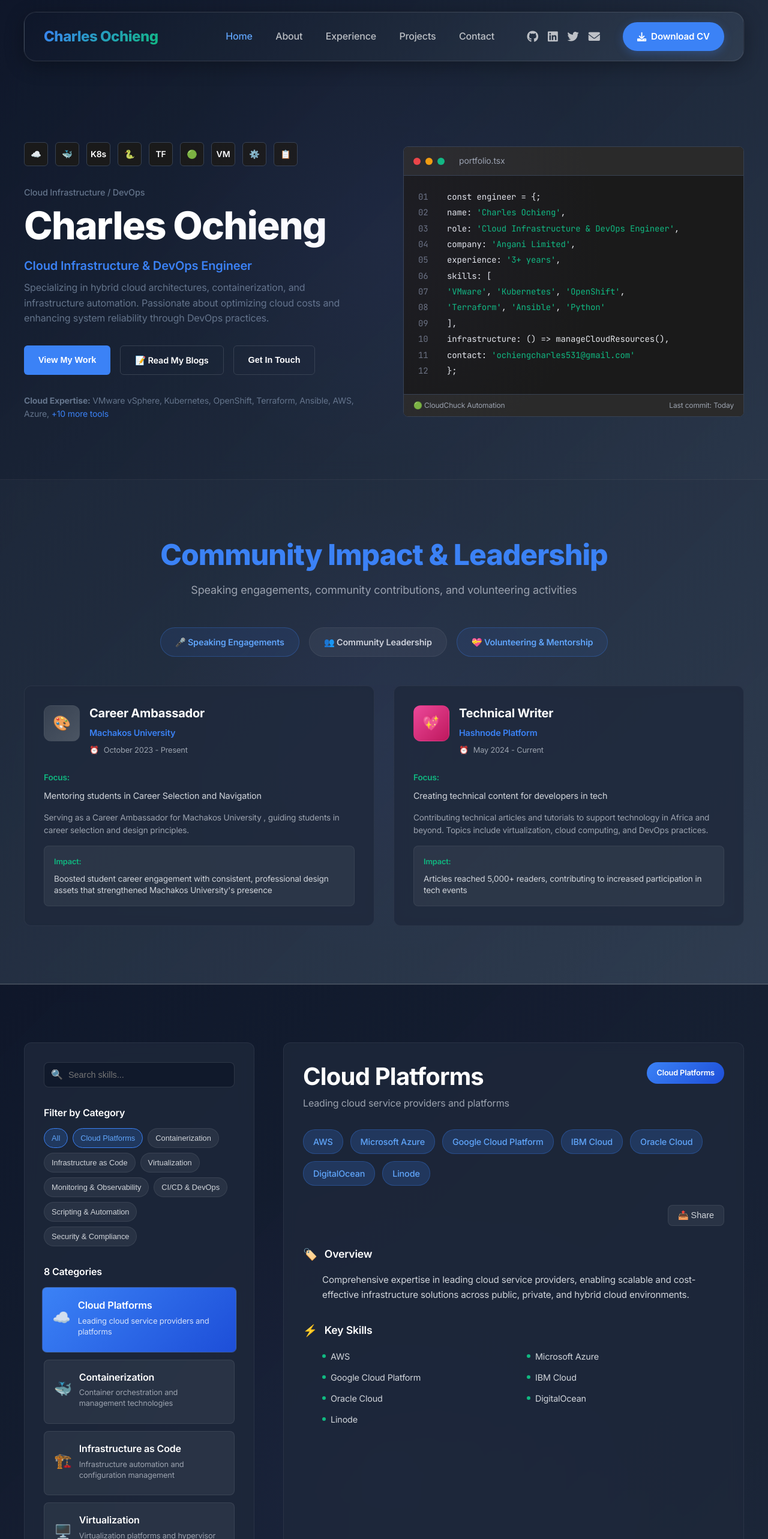
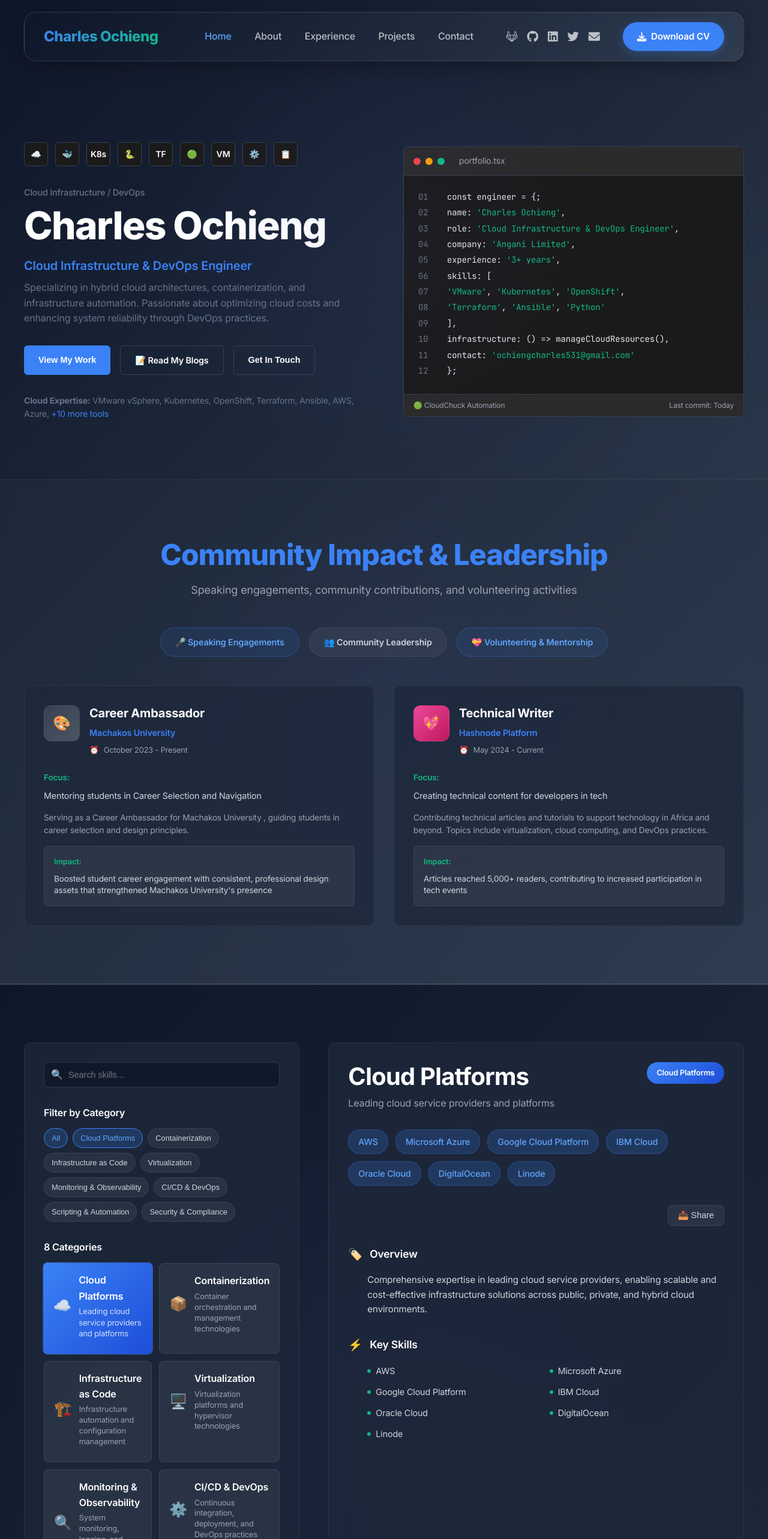
Before and after one commit to ChuckyCharles/my-website, a React (Create React App) app in the folder portfolio-react/: page / in a window 1280 px wide. Shown: the top 2566 px of the page at 60% size. Built offline with nearby package versions, Linux system fonts and the light colour scheme.

Commit message:
Updates in the home page

```diff
--- a/portfolio-react/src/pages/Home.js
+++ b/portfolio-react/src/pages/Home.js
@@ -392,6 +392,20 @@
               alignItems: 'center',
               marginLeft: '1rem'
             }}>
+                <a href="https://gitlab.com/CloudChuck"
+                 target="_blank"
+                 rel="noopener noreferrer"
+                 style={{
+                   color: 'rgba(255, 255, 255, 0.7)',
+                   fontSize: '1.2rem',
+                   transition: 'color 0.3s ease'
+                 }}
+                 onMouseEnter={(e) => e.target.style.color = '#60a5fa'}
+                 onMouseLeave={(e) => e.target.style.color = 'rgba(255, 255, 255, 0.7)'}
+                 title="GitHub"
+              >
+                <i className="fab fa-gitlab"></i>
+              </a>
                <a href="https://github.com/ChuckyCharles"
                  target="_blank"
                  rel="noopener noreferrer"
@@ -2536,7 +2550,7 @@
       gradient: 'linear-gradient(135deg, #3b82f6 0%, #1d4ed8 100%)'
     },
     'Containerization': {
-      icon: '🐳',
+      icon: '📦',
       description: 'Container orchestration and management technologies',
       skills: ['Docker', 'Kubernetes', 'OpenShift', 'Podman', 'Docker Compose', 'Helm', 'Kustomize'],
       gradient: 'linear-gradient(135deg, #10b981 0%, #059669 100%)'
@@ -2554,7 +2568,7 @@
       gradient: 'linear-gradient(135deg, #8b5cf6 0%, #7c3aed 100%)'
     },
     'Monitoring & Observability': {
-      icon: '📊',
+      icon: '🔍',
       description: 'System monitoring, logging, and observability tools',
       skills: ['Prometheus', 'Grafana', 'ELK Stack', 'Jaeger', 'New Relic', 'Datadog', 'Zabbix'],
       gradient: 'linear-gradient(135deg, #ef4444 0%, #dc2626 100%)'
@@ -2691,8 +2705,8 @@
 
         {/* Category List */}
         <div style={{
-          display: 'flex',
-          flexDirection: 'column',
+          display: 'grid',
+          gridTemplateColumns: window.innerWidth <= 768 ? '1fr' : 'repeat(2, 1fr)',
           gap: '0.75rem'
         }}>
           {filteredCategories.map(category => {
```
